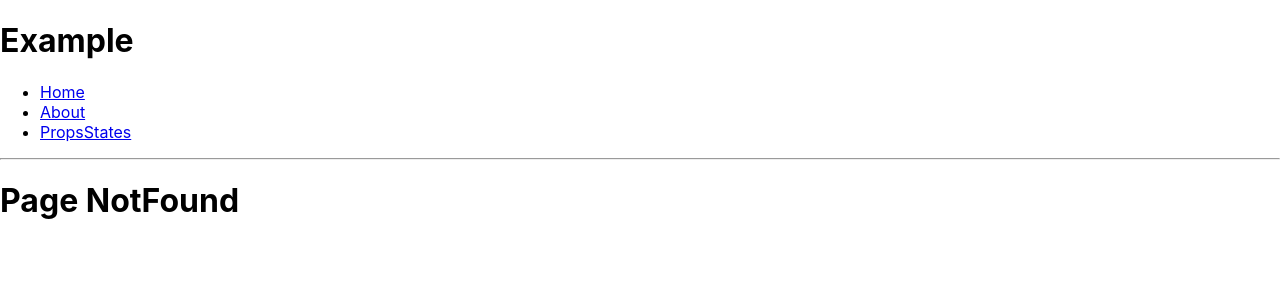
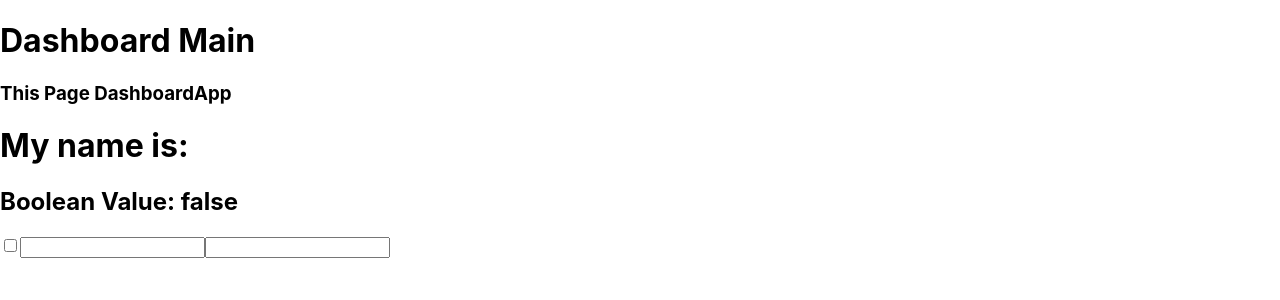
Before and after one commit to Jirayut-l/react_tutorial1, a React (Create React App) app: page /dashboard/app in a window 1280 px wide. Shown: the top 300 px of the page. Built offline with nearby package versions, Linux system fonts and the light colour scheme.

Commit message:
add routes add page learn hook useState

```diff
--- a/src/App.tsx
+++ b/src/App.tsx
@@ -1,37 +1,12 @@
 import React from 'react';
-import logo from './logo.svg';
 import './App.css';
-import Home from './components/Home';
-import PropsStates from './components/PropsStates';
-import About from './components/About';
-import NotFound from './components/NotFound';
-import { Routes, Route, Link } from 'react-router-dom';
+import Routes from './routes';
 
 
 function App() {
     return (
         <div className="App">
-                <h1>Example</h1>
-                <nav>
-                    <ul>
-                        <li>
-                            <Link to="/">Home</Link>
-                        </li>
-                        <li>
-                            <Link to="/about">About</Link>
-                        </li>
-                        <li>
-                            <Link to="/props">PropsStates</Link>
-                        </li>
-                    </ul>
-                </nav>
-                <hr/>
-                <Routes>
-                    <Route path="/" element={<Home />} />
-                    <Route path="/about" element={<About />} />
-                    <Route path="/props" element={<PropsStates message={"Test Message"} title={"React Props & States"} />} />
-                    <Route path="*" element={<NotFound />} />
-                </Routes>
+            <Routes/>
         </div>
     );
 }
--- /dev/null
+++ b/src/layouts/LogoOnlyLayout.tsx
@@ -0,0 +1,12 @@
+import { Outlet } from 'react-router-dom';
+
+const LogoOnlyLayout=()=>{
+    return(
+        <>
+            <h1>LogoOnlyLayout </h1>
+            <Outlet/>
+        </>
+    );
+};
+
+export default LogoOnlyLayout;
--- /dev/null
+++ b/src/layouts/dashboard/index.tsx
@@ -0,0 +1,12 @@
+import { Outlet } from 'react-router-dom';
+
+const DashboardLayout=()=>{
+    return(
+        <>
+        <h1>Dashboard Main </h1>
+        <Outlet/>
+        </>
+    );
+};
+
+export default DashboardLayout;
--- /dev/null
+++ b/src/pages/DashboardApp.tsx
@@ -0,0 +1,20 @@
+import React, {useState} from 'react';
+
+const DashboardApp = () => {
+    const [enableFirstName, setEnableFirstName] = useState(false)
+    const [name, setName] = useState('');
+    const [lastName, setLastName] = useState('');
+
+    return (
+        <>
+            <h3> This Page DashboardApp </h3>
+            <h1>My name is: {enableFirstName ? name : ''} {lastName}</h1>
+            <h2>{`Boolean Value: ${enableFirstName}`}</h2>
+            <input type="checkbox" onChange={event => setEnableFirstName(event.target.checked)}/>
+            <input type="text" onChange={event => setName(event.target.value)}/>
+            <input type="text" onChange={event => setLastName(event.target.value)}/>
+        </>
+    );
+}
+
+export default DashboardApp;
--- /dev/null
+++ b/src/pages/Login.tsx
@@ -0,0 +1,9 @@
+const  Login  = () => {
+    return(
+        <>
+            <h3> This Page Login </h3>
+        </>
+    );
+}
+
+export  default  Login;
--- /dev/null
+++ b/src/routes.tsx
@@ -0,0 +1,30 @@
+import {Navigate, useRoutes,} from 'react-router-dom';
+import DashboardLayout from './layouts/dashboard';
+import DashboardApp from './pages/DashboardApp';
+import LogoOnlyLayout from './layouts/LogoOnlyLayout';
+import Login from './pages/Login';
+import NotFound from './components/NotFound';
+
+export default function Routes() {
+    return useRoutes([
+        {
+            path: '/dashboard',
+            element: <DashboardLayout/>,
+            children: [
+                {index: true, element: <Navigate to="/dashboard/app" replace={true}/>},
+                {path: 'app', element: <DashboardApp/>}
+            ]
+        },
+        {
+            path: '/',
+            element: <LogoOnlyLayout/>,
+            children: [
+                {path: 'login', element: <Login/>},
+                {path: '404', element: <NotFound/>},
+                {path: '/', element: <Navigate to="/dashboard"/>},
+                {path: '*', element: <Navigate to="/404"/>}
+            ]
+        },
+        {path: '*', element: <Navigate to="/404" replace={true}/>}
+    ])
+}
```
Also changed, not shown: src/components/PropsStates.tsx (+6 -5 lines), src/pages/Page404.tsx (added, +9 -0 lines).
